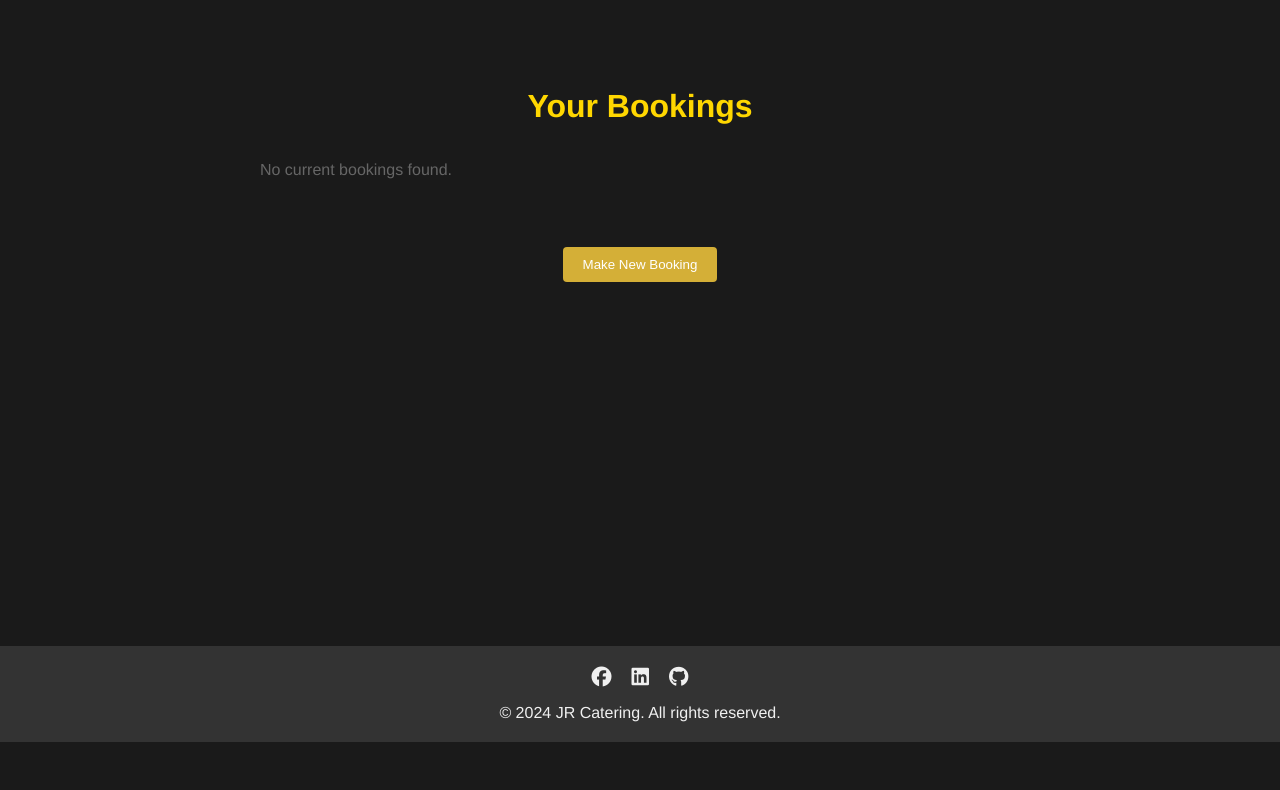
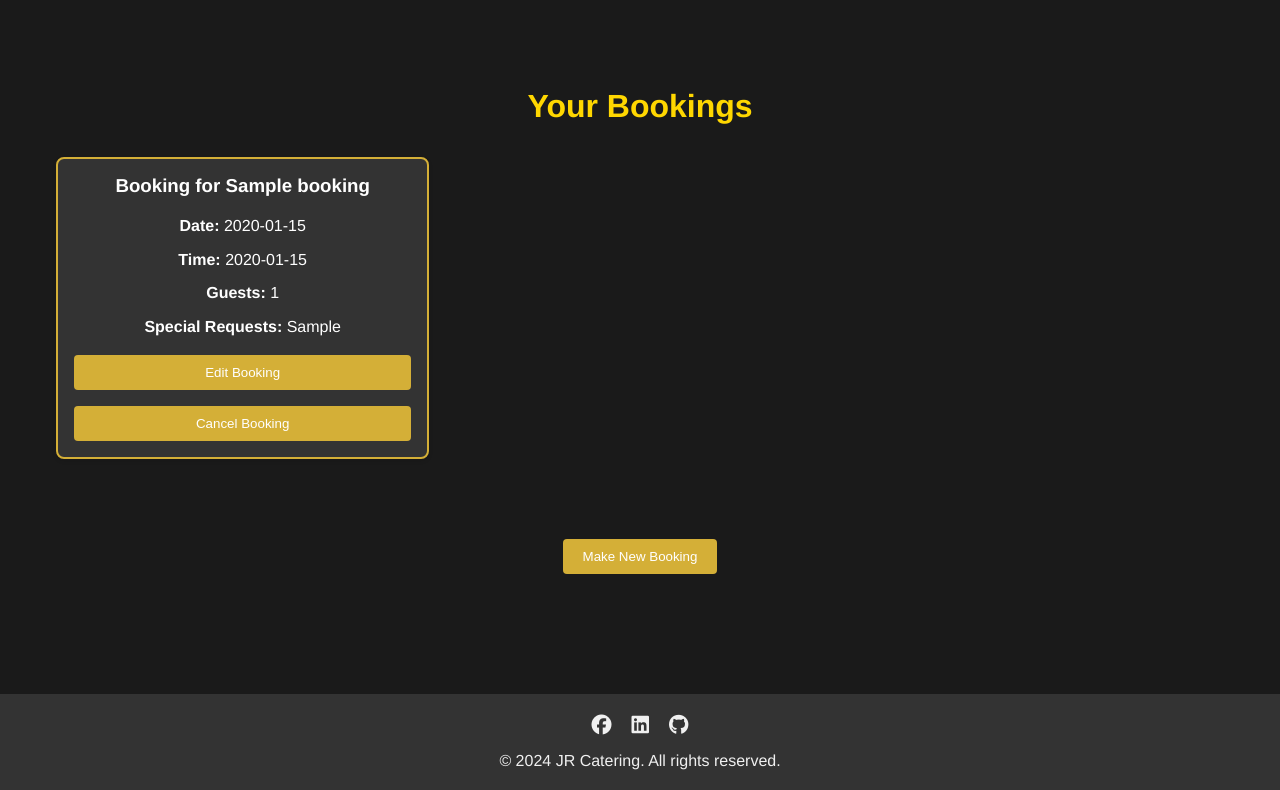
Before and after one commit to ellisrobertsx/JR-Catering, a Flask app: page /book in a window 1280 px wide. Shown: the part 58-848 px from the top of the page. Before the commit the page ends 800 px from the top, so only its background shows below. Run offline with Flask 3, Linux system fonts and the light colour scheme; a user stored in the database is signed in; tables that the repository leaves empty hold one stand-in row (values such as "Sample post"); some libraries are stand-ins or nearby versions.

Commit message:
Added booking functionality with confirmation and management

```diff
--- a/app.py
+++ b/app.py
@@ -106,9 +106,79 @@ def drinks_menu():
 def contact():
     return render_template('contact.html')
 
-@app.route('/book')
+@app.route('/book', methods=['GET', 'POST'])
 def book():
-    return render_template('book.html')
+    if 'user_id' not in session:
+        flash('Please login to make a booking', 'error')
+        return redirect(url_for('login'))
+
+    if request.method == 'POST':
+        try:
+            new_booking = Booking(
+                user_id=session['user_id'],
+                name=request.form['name'],
+                email=request.form['email'],
+                phone=request.form['phone'],
+                date=datetime.strptime(request.form['date'], '%Y-%m-%d').date(),
+                time=request.form['time'],
+                guests=int(request.form['guests']),
+                special_requests=request.form.get('special-requests', '')
+            )
+            db.session.add(new_booking)
+            db.session.commit()
+
+            return render_template('booking_confirmation.html', booking=new_booking)
+        except Exception as e:
+            print(f"Booking error: {str(e)}")
+            flash('Error creating booking. Please try again.', 'error')
+            db.session.rollback()
+
+    user_bookings = Booking.query.filter_by(user_id=session['user_id']).all()
+    return render_template('book.html', bookings=user_bookings)
+
+@app.route('/edit_booking/<int:booking_id>', methods=['POST'])
+def edit_booking(booking_id):
+    if 'user_id' not in session:
+        return jsonify({'error': 'Please login'}), 401
+
+    booking = Booking.query.get_or_404(booking_id)
+    if booking.user_id != session['user_id']:
+        return jsonify({'error': 'Unauthorized'}), 403
+
+    try:
+        booking.date = datetime.strptime(request.form['date'], '%Y-%m-%d').date()
+        booking.time = request.form['time']
+        booking.guests = int(request.form['guests'])
+        booking.special_requests = request.form.get('special-requests', '')
+
+        db.session.commit()
+        flash('Booking updated successfully!', 'success')
+        return redirect(url_for('book'))
+    except Exception as e:
+        print(f"Edit booking error: {str(e)}")
+        db.session.rollback()
+        flash('Error updating booking', 'error')
+        return redirect(url_for('book'))
+
+@app.route('/delete_booking/<int:booking_id>', methods=['POST'])
+def delete_booking(booking_id):
+    if 'user_id' not in session:
+        return jsonify({'error': 'Please login'}), 401
+
+    booking = Booking.query.get_or_404(booking_id)
+    if booking.user_id != session['user_id']:
+        return jsonify({'error': 'Unauthorized'}), 403
+
+    try:
+        db.session.delete(booking)
+        db.session.commit()
+        flash('Booking cancelled successfully!', 'success')
+    except Exception as e:
+        print(f"Delete booking error: {str(e)}")
+        db.session.rollback()
+        flash('Error cancelling booking', 'error')
+
+    return redirect(url_for('book'))
 
 @app.route('/login', methods=['GET', 'POST'])
 def login():
--- a/static/assets/css/style.css
+++ b/static/assets/css/style.css
@@ -1068,13 +1068,13 @@ form button:hover {
 }
 
 .booking-card {
+    background-color: var(--primary-color);
+    border: 2px solid var(--accent-color);
     border-radius: 8px;
-    padding: 1.5rem;
-    box-shadow: 0 2px 4px rgba(0,0,0,0.1);
+    padding: 1rem;
     margin-bottom: 1rem;
-    text-align: center;
-    color: white;
-    border: 2px solid #4a4a4a;  /* Add border to match form style */
+    box-shadow: 0 2px 4px rgba(0, 0, 0, 0.1);
+    width: 100%;
 }
 
 /* Optional: Add hover effect to make it more interactive */
@@ -1083,6 +1083,23 @@ form button:hover {
     transition: border-color 0.3s ease;  /* Smooth transition for hover effect */
 }
 
+.booking-info {
+    margin-bottom: 1rem;
+}
+
+.booking-info p {
+    margin: 0.5rem 0;
+    color: var(--text-color);
+    font-size: 0.9rem;
+}
+
+.booking-info strong {
+    color: var(--accent-color);
+    display: inline-block;
+    width: 100%;
+    margin-bottom: 0.2rem;
+}
+
 .booking-details p {
     margin: 0.5rem 0;
     color: white;
@@ -1095,9 +1112,9 @@ form button:hover {
 
 .booking-actions {
     display: flex;
-    justify-content: center;
-    gap: 1rem;
-    margin-top: 1rem;
+    flex-direction: column;
+    gap: 0.5rem;
+    width: 100%;
 }
 
 .no-bookings {
```
